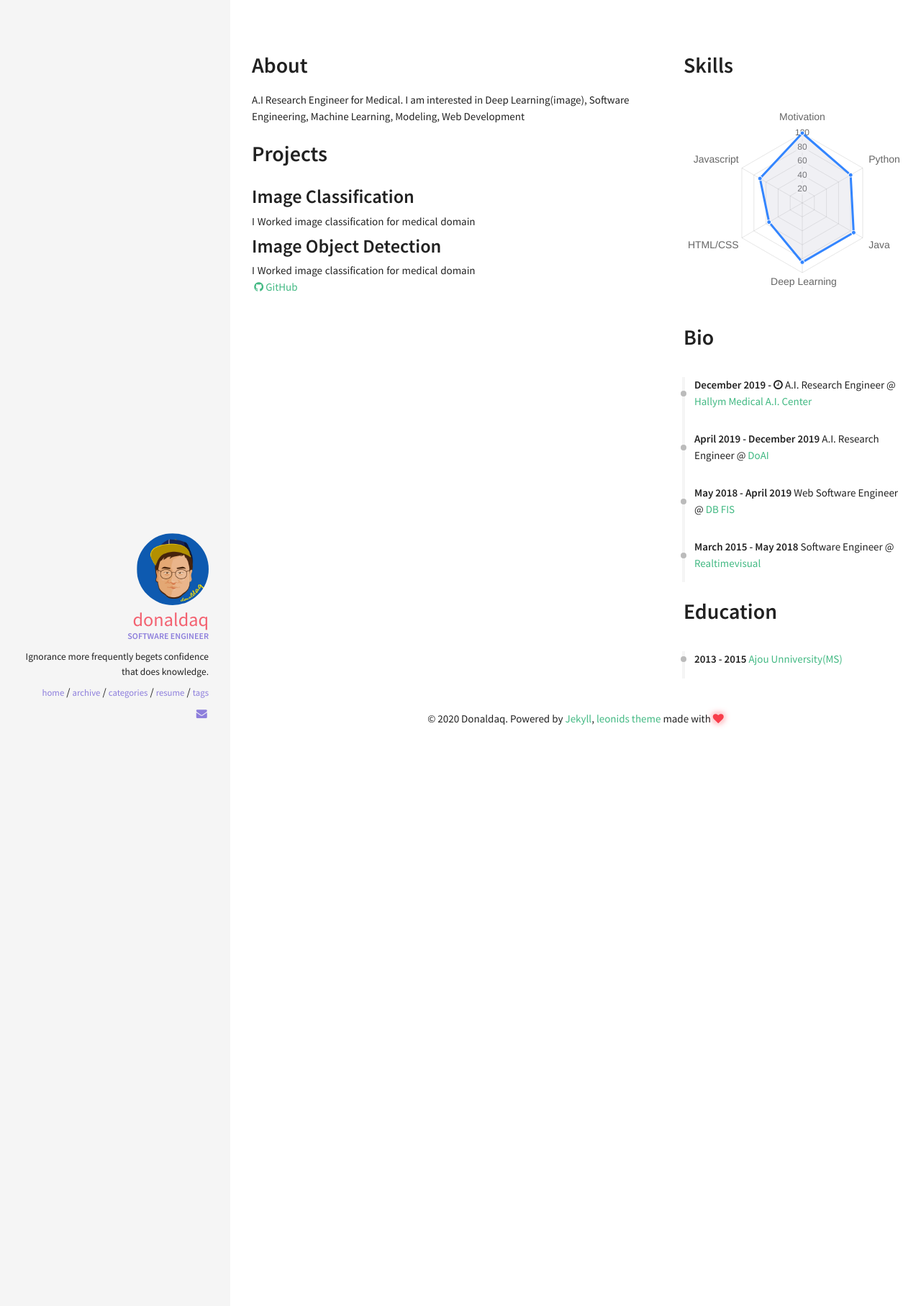
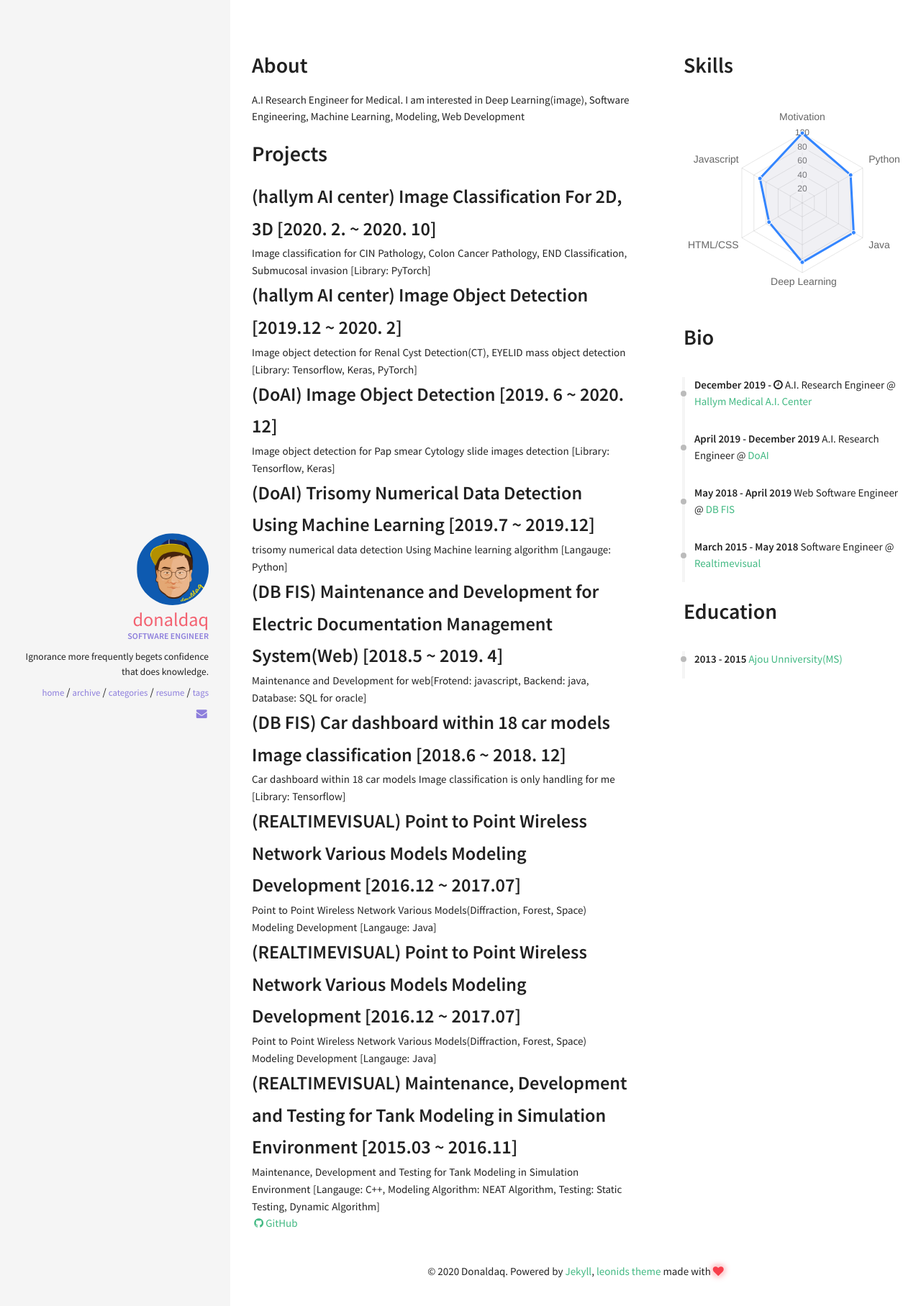
Before and after one commit to donaldaq/donaldaq.github.io, a Jekyll site: the page built from resume.html, in a window 1280 px wide. Shown: the top 1815 px of the page at 72% size. Built offline with Jekyll 4.4.1, drawn with Linux system fonts in a browser that asks for light colours; nearby versions of some CDN libraries.

Commit message:
Update projects.yml

```diff
--- a/_data/index/projects.yml
+++ b/_data/index/projects.yml
@@ -1,6 +1,30 @@
-- name: Image Classification
-  descr: "I Worked image classification for medical domain"
-- name: Image Object Detection
-  descr: "I Worked image classification for medical domain"
+- name: (hallym AI center) Image Classification For 2D, 3D [2020. 2. ~ 2020. 10]
+  descr: "Image classification for CIN Pathology, Colon Cancer Pathology, END Classification, Submucosal invasion [Library: PyTorch]"
+
+- name: (hallym AI center) Image Object Detection [2019.12 ~ 2020. 2]
+  descr: "Image object detection for Renal Cyst Detection(CT), EYELID mass object detection [Library: Tensorflow, Keras, PyTorch]"
+
+- name: (DoAI) Image Object Detection [2019. 6 ~ 2020. 12]
+  descr: "Image object detection for Pap smear Cytology slide images detection [Library: Tensorflow, Keras]"
+
+- name: (DoAI) Trisomy Numerical Data Detection Using Machine Learning [2019.7 ~ 2019.12]
+  descr: "trisomy numerical data detection Using Machine learning algorithm [Langauge: Python]"
+
+- name: (DB FIS) Maintenance and Development for Electric Documentation Management System(Web) [2018.5 ~ 2019. 4]
+  descr: "Maintenance and Development for web[Frotend: javascript, Backend: java, Database: SQL for oracle]"
+
+- name: (DB FIS) Car dashboard within 18 car models Image classification [2018.6 ~ 2018. 12]
+  descr: "Car dashboard within 18 car models Image classification is only handling for me [Library: Tensorflow]"
+
+- name: (REALTIMEVISUAL) Point to Point Wireless Network Various Models Modeling Development [2016.12 ~ 2017.07]
+  descr: "Point to Point Wireless Network Various Models(Diffraction, Forest, Space) Modeling Development [Langauge: Java]"
+
+- name: (REALTIMEVISUAL) Point to Point Wireless Network Various Models Modeling Development [2016.12 ~ 2017.07]
+  descr: "Point to Point Wireless Network Various Models(Diffraction, Forest, Space) Modeling Development [Langauge: Java]"
+
+- name: (REALTIMEVISUAL) Maintenance, Development and Testing for Tank Modeling in Simulation Environment [2015.03 ~ 2016.11]
+  descr: "Maintenance, Development and Testing for Tank Modeling in Simulation Environment [Langauge: C++, Modeling Algorithm: NEAT Algorithm, Testing: Static Testing, Dynamic Algorithm]"
+
   image: pong.png
   github: https://github.com/donaldaq
+  mail: donaldaq@gmail.com
```
